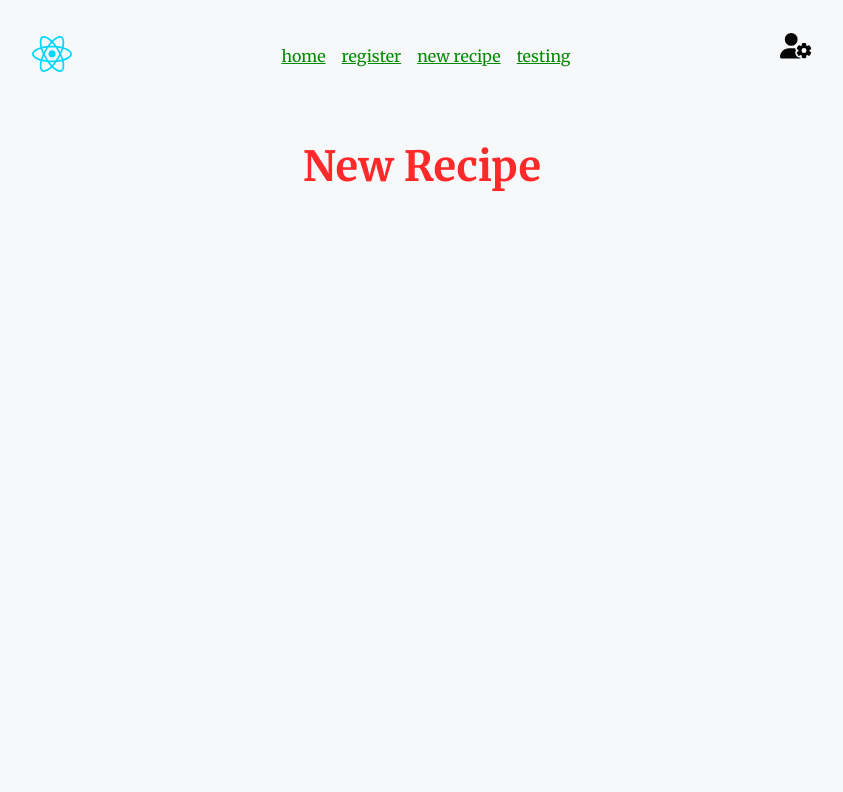
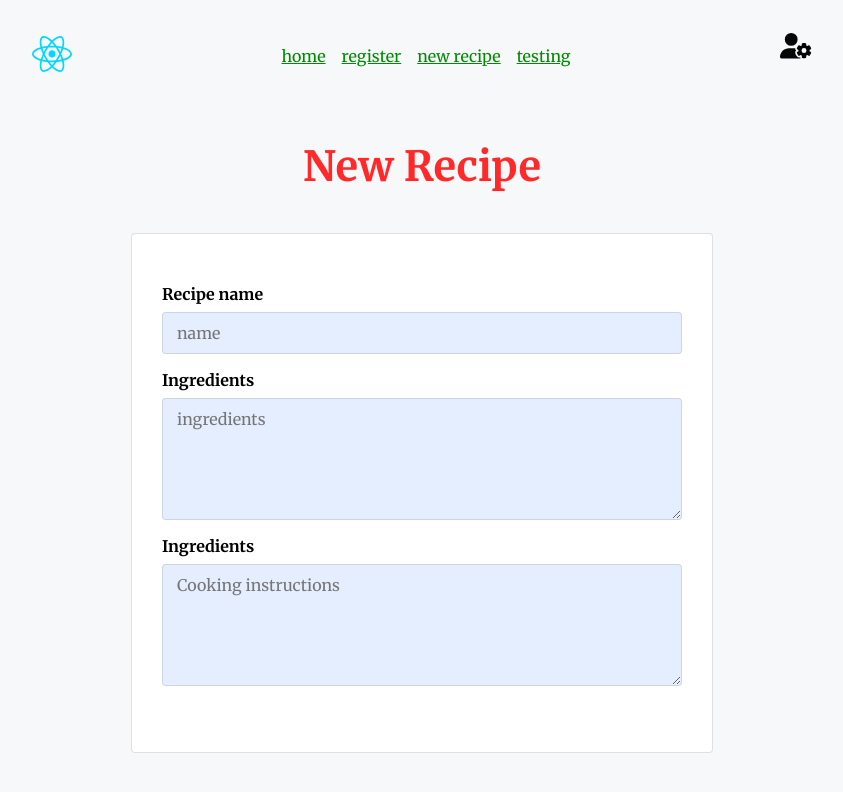
Before and after one commit to HladenRazum/vite-react-meals-frontend, a React (Vite) app: page /new-recipe in a window 1280 px wide. Shown: the top 792 px of the page, without its empty margins (218-1061 px from the left). Built offline with nearby package versions, Linux system fonts and the light colour scheme.

Commit message:
added NewRecipeForm component

```diff
--- a/src/pages/NewRecipe/NewRecipe.tsx
+++ b/src/pages/NewRecipe/NewRecipe.tsx
@@ -1,9 +1,12 @@
 import PageWrapper from "../../components/Layout/PageWrapper/PageWrapper";
+import NewRecipeForm from "./components/NewRecipeForm/NewRecipeForm";
 
 const NewRecipe: React.FC = () => {
    return (
       <PageWrapper title="New Recipe">
-         <div></div>
+         <div>
+            <NewRecipeForm />
+         </div>
       </PageWrapper>
    );
 };
--- /dev/null
+++ b/src/pages/NewRecipe/components/NewRecipeForm/NewRecipeForm.tsx
@@ -0,0 +1,34 @@
+const numberOfRows = 5;
+
+const NewRecipeForm: React.FC = () => {
+   return (
+      <>
+         <form className="form wide">
+            <div className="formGroup">
+               <label htmlFor="name">Recipe name</label>
+               <input type="text" id="name" placeholder="name" />
+            </div>
+            <div className="formGroup">
+               <label htmlFor="ingredients">Ingredients</label>
+               <textarea
+                  id="ingredients"
+                  placeholder="ingredients"
+                  className="non-resizable-x"
+                  rows={numberOfRows}
+               />
+            </div>
+            <div className="formGroup">
+               <label htmlFor="cooking-instructions">Ingredients</label>
+               <textarea
+                  id="cooking-instructions"
+                  placeholder="Cooking instructions"
+                  className="non-resizable-x"
+                  rows={numberOfRows}
+               />
+            </div>
+         </form>
+      </>
+   );
+};
+
+export default NewRecipeForm;
--- a/src/styles/_form.css
+++ b/src/styles/_form.css
@@ -4,8 +4,16 @@
    border: 1px solid var(--border-color);
    display: flex;
    flex-direction: column;
-   align-items: center;
    padding: 50px 30px;
    border-radius: 4px;
    margin: auto;
 }
+
+.form > h2,
+.form > h3 {
+   margin-top: 0;
+}
+
+.form.wide {
+   max-width: 520px;
+}
--- a/src/styles/_globals.css
+++ b/src/styles/_globals.css
@@ -1,6 +1,7 @@
 .wrapper {
    display: flex;
    flex-direction: column;
+   padding-bottom: 5em;
 }
 
 .wrappedWidth {
--- a/src/styles/_input.css
+++ b/src/styles/_input.css
@@ -1,8 +1,14 @@
-input {
+input,
+textarea {
    font-size: inherit;
+   font-family: inherit;
    border-radius: 4px;
    padding: 10px 14px;
    display: inline-block;
    border: 1px solid var(--border-color);
    background-color: var(--input-BgColor);
 }
+
+.non-resizable-x {
+   resize: vertical;
+}
--- a/src/styles/_link.css
+++ b/src/styles/_link.css
@@ -5,3 +5,7 @@ a {
 nav a {
    color: var(--navLink-color);
 }
+
+nav a:hover {
+   color: var(--navLink-hover-color);
+}
--- a/src/styles/_palette.css
+++ b/src/styles/_palette.css
@@ -34,6 +34,7 @@
    --accent-color: #ffc600;
    --inactive-color: #d5d5d5;
    --navLink-color: #018900;
+   --navLink-hover-color: #27fb27;
 }
 
 :root .dark {
@@ -53,6 +54,7 @@
    --accent-color: #45b800;
    --inactive-color: #515454;
    --navLink-color: rgb(255, 105, 105);
+   --navLink-hover-color: #ff2759;
 }
 
 :root .high-contrast {
@@ -72,4 +74,5 @@
    --accent-color: #ff0000;
    --inactive-color: rgb(106, 85, 106);
    --navLink-color: red;
+   --navLink-hover-color: #ff9595;
 }
```
